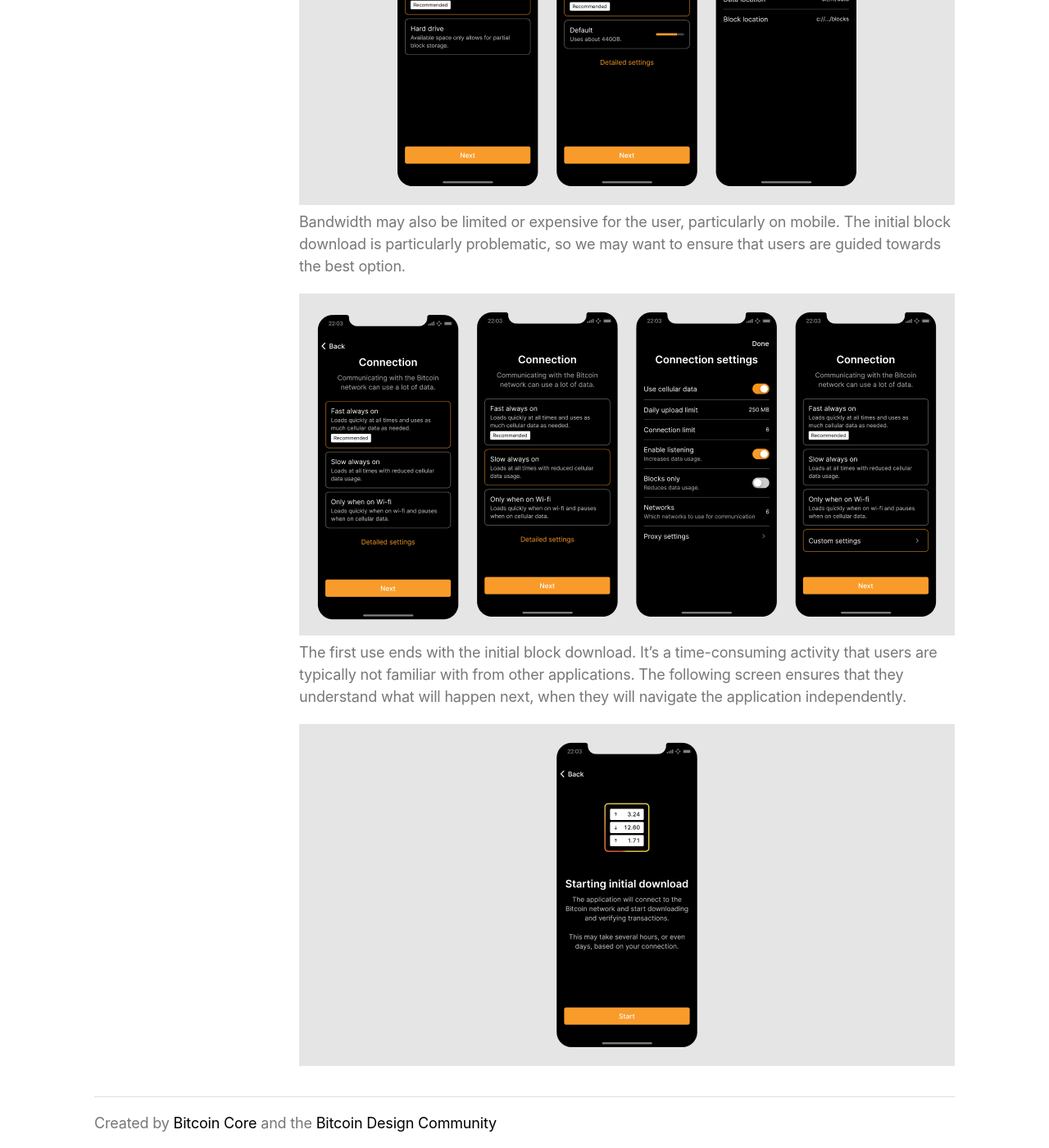
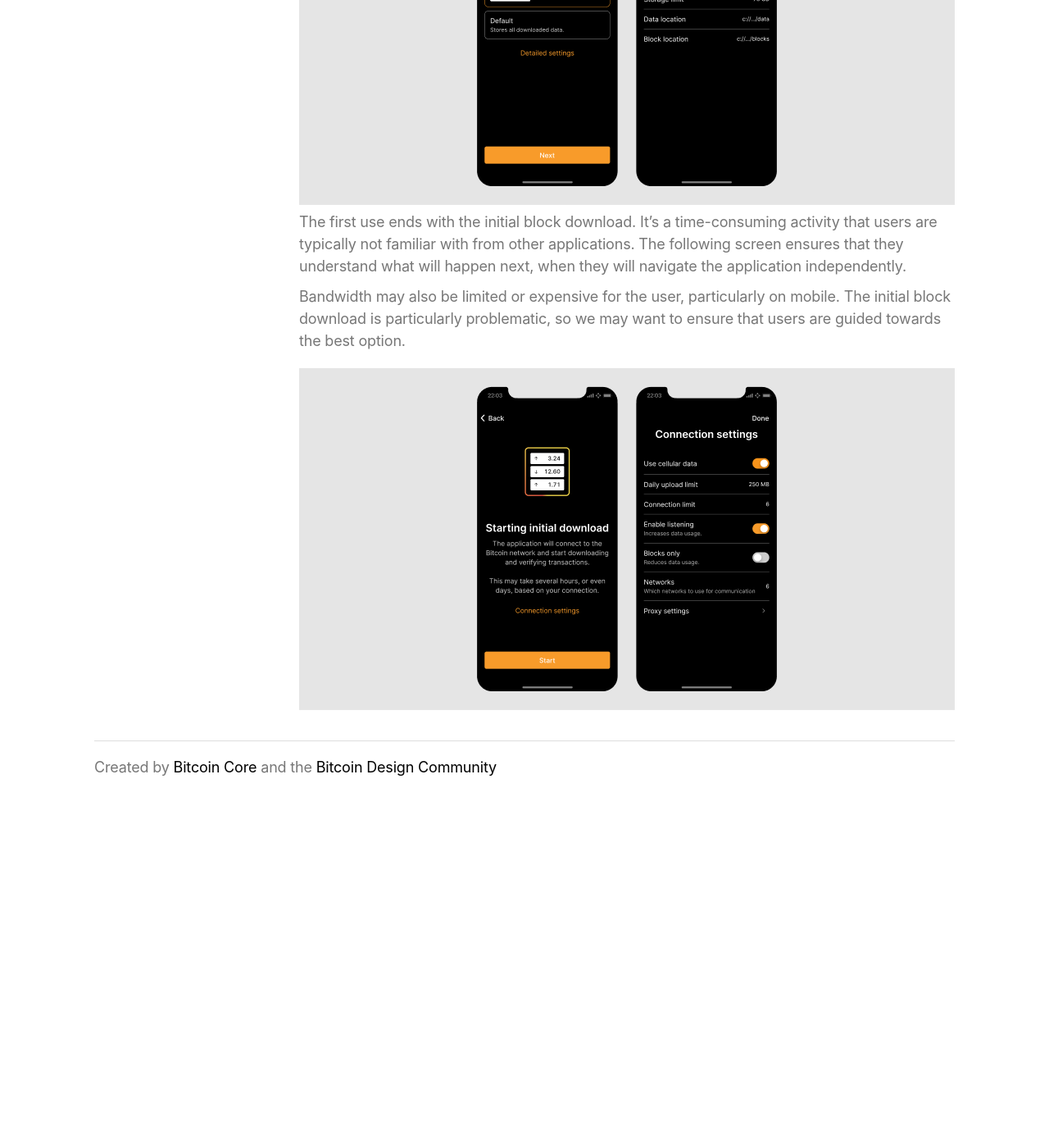
Before and after one commit to BitcoinDesign/Bitcoin-Core-App, a Jekyll site: the page built from pages/first-use.md, in a window 1280 px wide and 1400 px high, scrolled down 1513 px. Shown: the whole window at 82% size. Built offline with Jekyll 4.4.1, drawn with Linux system fonts in a browser that asks for light colours; after the commit the page ends 2480 px from its top, so only the background shows below that; some of the changed lines change nothing that is shown.

Commit message:
First use image updates
Combined IBD info and connection settings, which also removed the connection category options. We decide to not include them because they are mostly relevant to mobile, which will not be supported for the time being.

Minor copy update to the storage screens for clarity (avoiding specific GB amounts as they can be confusing).

```diff
--- a/pages/first-use.md
+++ b/pages/first-use.md
@@ -43,24 +43,15 @@ Since the application requires a lot of storage, we may want to offer users some
 	height = 417
 %}
 
+The first use ends with the initial block download. It's a time-consuming activity that users are typically not familiar with from other applications. The following screen ensures that they understand what will happen next, when they will navigate the application independently.
+
 Bandwidth may also be limited or expensive for the user, particularly on mobile. The initial block download is particularly problematic, so we may want to ensure that users are guided towards the best option.
 
 {% include picture.html
-	image = "/assets/images/first-use/connection.png"
-	retina = "/assets/images/first-use/connection@2x.png"
-	big = "/assets/images/first-use/connection-big.png"
+	image = "/assets/images/first-use/ibd-and-connection.png"
+	retina = "/assets/images/first-use/ibd-and-connection@2x.png"
+	big = "/assets/images/first-use/ibd-and-connection-big.png"
 	alt-text = ""
 	width = 800
 	height = 417
 %}
-
-The first use ends with the initial block download. It's a time-consuming activity that users are typically not familiar with from other applications. The following screen ensures that they understand what will happen next, when they will navigate the application independently.
-
-{% include picture.html
-	image = "/assets/images/first-use/ibd-info.png"
-	retina = "/assets/images/first-use/ibd-info@2x.png"
-	big = "/assets/images/first-use/ibd-info-big.png"
-	alt-text = ""
-	width = 800
-	height = 417
-%}
```
Also changed, not shown: assets/images/first-use/connection-big.png (deleted), assets/images/first-use/connection.png (deleted), assets/images/first-use/connection@2x.png (deleted), assets/images/first-use/ibd-and-connection-big.png (added), assets/images/first-use/ibd-and-connection.png (added), assets/images/first-use/ibd-and-connection@2x.png (added), assets/images/first-use/storage-big.png, assets/images/first-use/storage.png, assets/images/first-use/storage@2x.png.
